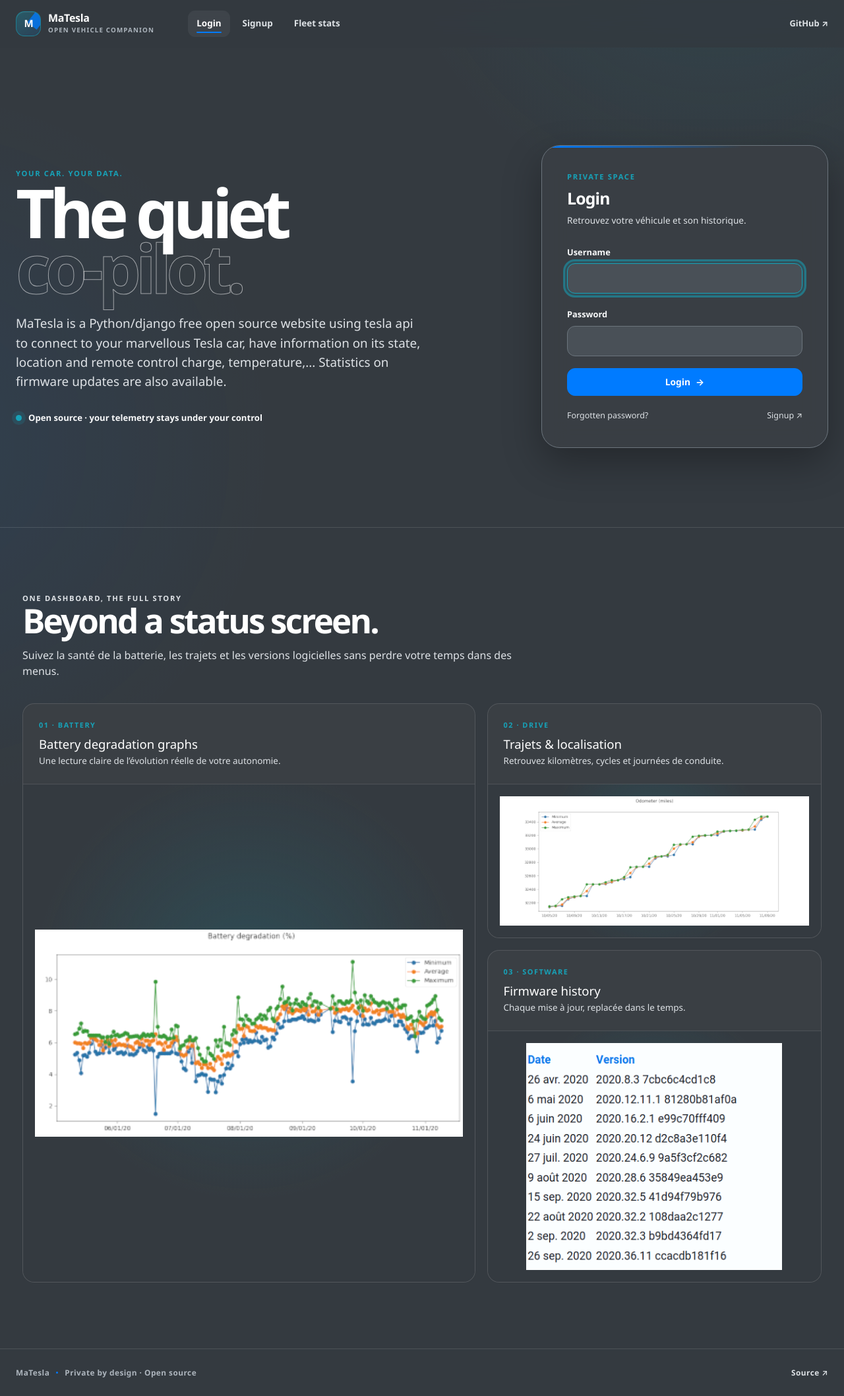
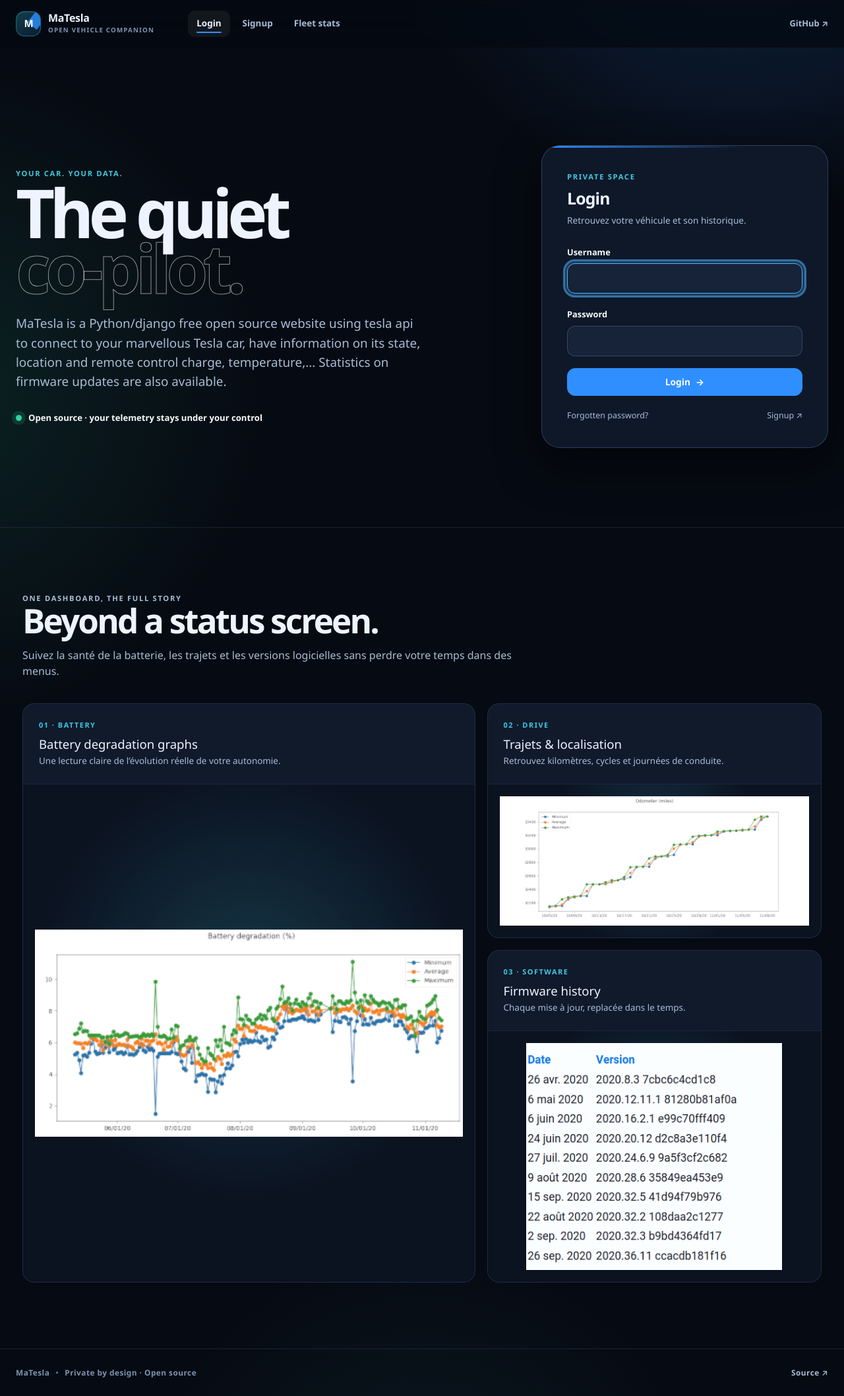
Before and after one commit to mehdirahbe/matesla, a Django app: page /en/accounts/login/ in a window 1280 px wide. Shown: the whole page at 66% size. Run offline with Django 3.2, Linux system fonts and the light colour scheme; some libraries are stand-ins or nearby versions.

Commit message:
Darker theme

```diff
--- a/static/css/matesla.css
+++ b/static/css/matesla.css
@@ -1,26 +1,27 @@
 :root {
-    --app-bg: #343a40;
-    --app-bg-raised: #3a3f44;
-    --app-surface: #3a3f44;
-    --app-surface-2: #495057;
-    --app-surface-3: #5a6268;
-    --app-line: rgba(255, 255, 255, 0.12);
-    --app-line-strong: #6c757d;
-    --app-text: #ffffff;
-    --app-muted: #dee2e6;
-    --app-subtle: #adb5bd;
-    --app-red: #007bff;
-    --app-red-bright: #17a2b8;
-    --app-red-soft: rgba(23, 162, 184, 0.16);
-    --app-energy: #17a2b8;
-    --app-energy-soft: rgba(23, 162, 184, 0.16);
-    --app-blue: #17a2b8;
-    --app-warning: #ffc107;
-    --app-danger: #dc3545;
+    /* Deep, saturated dark shell — still high contrast for text */
+    --app-bg: #060a12;
+    --app-bg-raised: #0b1220;
+    --app-surface: #101a2b;
+    --app-surface-2: #162338;
+    --app-surface-3: #1d2d48;
+    --app-line: rgba(130, 180, 255, 0.12);
+    --app-line-strong: rgba(150, 195, 255, 0.22);
+    --app-text: #eef4ff;
+    --app-muted: #a8bcd6;
+    --app-subtle: #7d93b0;
+    --app-red: #2f8fff;
+    --app-red-bright: #3ec9e0;
+    --app-red-soft: rgba(62, 201, 224, 0.16);
+    --app-energy: #2fd4a1;
+    --app-energy-soft: rgba(47, 212, 161, 0.16);
+    --app-blue: #4db4ff;
+    --app-warning: #f0b429;
+    --app-danger: #ff5c6a;
     --app-radius-sm: 12px;
     --app-radius: 18px;
     --app-radius-lg: 28px;
-    --app-shadow: 0 22px 58px rgba(0, 0, 0, 0.3);
+    --app-shadow: 0 24px 64px rgba(0, 0, 0, 0.55);
     --app-header-height: 72px;
     --app-content-width: 1440px;
     color-scheme: dark;
@@ -28,7 +29,7 @@
 
 * {
     box-sizing: border-box;
-    scrollbar-color: #6c757d transparent;
+    scrollbar-color: #3a506e transparent;
     scrollbar-width: thin;
 }
 
@@ -43,8 +44,9 @@ body {
     margin: 0;
     overflow-x: hidden;
     background:
-        radial-gradient(circle at 85% -8%, rgba(23, 162, 184, 0.11), transparent 31rem),
-        radial-gradient(circle at -10% 32%, rgba(0, 123, 255, 0.08), transparent 34rem),
+        radial-gradient(circle at 88% -10%, rgba(47, 143, 255, 0.22), transparent 34rem),
+        radial-gradient(circle at -8% 28%, rgba(47, 212, 161, 0.12), transparent 32rem),
+        radial-gradient(circle at 50% 110%, rgba(62, 201, 224, 0.08), transparent 28rem),
         var(--app-bg);
     color: var(--app-text);
     font-family: "Segoe UI Variable", "Aptos", "Segoe UI", system-ui, -apple-system, sans-serif;
@@ -58,7 +60,7 @@ body::before {
     position: fixed;
     z-index: -1;
     inset: 0;
-    background-image: linear-gradient(rgba(255,255,255,.018) 1px, transparent 1px);
+    background-image: linear-gradient(rgba(150, 195, 255, .03) 1px, transparent 1px);
     background-size: 100% 48px;
     content: "";
     pointer-events: none;
@@ -118,15 +120,15 @@ img {
     top: 0;
     height: var(--app-header-height);
     border-bottom: 1px solid transparent;
-    background: rgba(52, 58, 64, 0.84);
-    -webkit-backdrop-filter: blur(18px) saturate(140%);
-    backdrop-filter: blur(18px) saturate(140%);
+    background: rgba(6, 10, 18, 0.82);
+    -webkit-backdrop-filter: blur(18px) saturate(150%);
+    backdrop-filter: blur(18px) saturate(150%);
     transition: border-color 180ms ease, background-color 180ms ease;
 }
 
 .app-header.is-scrolled {
     border-color: var(--app-line);
-    background: rgba(52, 58, 64, 0.97);
+    background: rgba(6, 10, 18, 0.96);
 }
 
 .app-header__inner {
@@ -155,7 +157,7 @@ img {
     overflow: hidden;
     border: 1px solid rgba(23, 162, 184, 0.58);
     border-radius: 13px;
-    background: linear-gradient(145deg, rgba(23, 162, 184, 0.34), rgba(0, 123, 255, 0.12));
+    background: linear-gradient(145deg, rgba(62, 201, 224, 0.28), rgba(47, 143, 255, 0.14));
     color: #fff;
     box-shadow: inset 0 1px rgba(255,255,255,.08);
     font-size: 0.94rem;
@@ -170,7 +172,7 @@ img {
     width: 18px;
     height: 34px;
     transform: rotate(38deg);
-    background: rgba(0, 123, 255, 0.78);
+    background: rgba(47, 143, 255, 0.82);
     content: "";
 }
 
@@ -618,7 +620,7 @@ select {
     padding: 9px 12px;
     border: 1px solid var(--app-line-strong);
     border-radius: 12px;
-    background: #495057;
+    background: var(--app-surface-2);
     color: var(--app-text);
     box-shadow: none;
     color-scheme: dark;
@@ -627,21 +629,21 @@ select {
 .form-control option,
 .custom-select option,
 select option {
-    background-color: #495057;
+    background-color: var(--app-surface-2);
     color: #ffffff;
 }
 
 .form-control option:checked,
 .custom-select option:checked,
 select option:checked {
-    background-color: #17a2b8;
-    color: #ffffff;
+    background-color: var(--app-energy);
+    color: #061018;
 }
 
 .form-control::placeholder,
 input::placeholder,
 textarea::placeholder {
-    color: #ced4da;
+    color: var(--app-subtle);
 }
 
 .form-control:focus,
@@ -737,7 +739,7 @@ button:disabled,
     width: 60%;
     height: 130%;
     transform: skewX(-17deg);
-    background: linear-gradient(150deg, transparent, rgba(23,162,184,.12), transparent 75%);
+    background: linear-gradient(150deg, transparent, rgba(62, 201, 224, .16), transparent 75%);
     content: "";
 }
 
@@ -788,7 +790,7 @@ button:disabled,
     overflow: hidden;
     border: 1px solid var(--app-line-strong);
     border-radius: var(--app-radius-lg);
-    background: rgba(58, 63, 68, 0.94);
+    background: rgba(16, 26, 43, 0.94);
     box-shadow: var(--app-shadow);
     -webkit-backdrop-filter: blur(18px);
     backdrop-filter: blur(18px);
@@ -921,8 +923,8 @@ button:disabled,
     overflow: hidden;
     border-top: 1px solid var(--app-line);
     background:
-        radial-gradient(circle at 50% 40%, rgba(23,162,184,.18), transparent 58%),
-        #343a40;
+        radial-gradient(circle at 50% 40%, rgba(62, 201, 224, .2), transparent 58%),
+        var(--app-bg-raised);
 }
 
 .showcase-card__media img {
```
Also changed, not shown: other parts of static/css/matesla.css (+22 -21 lines).
